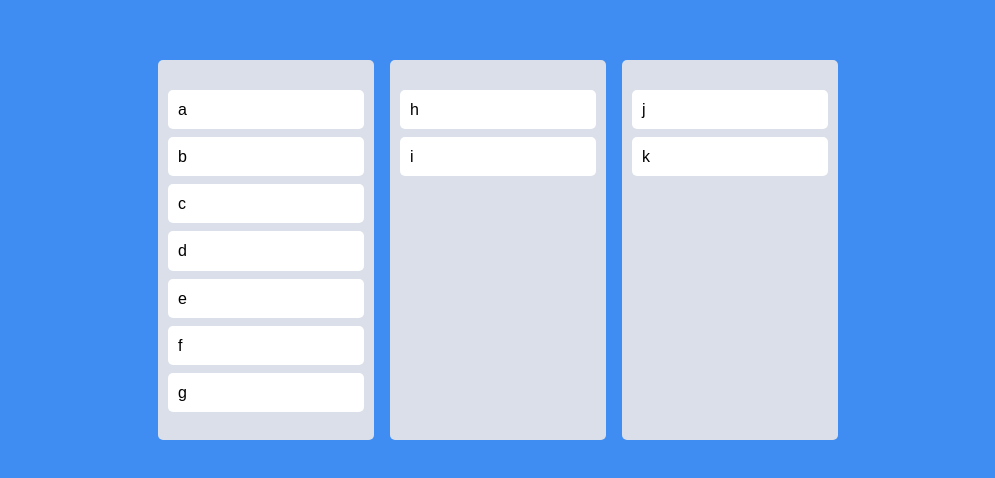
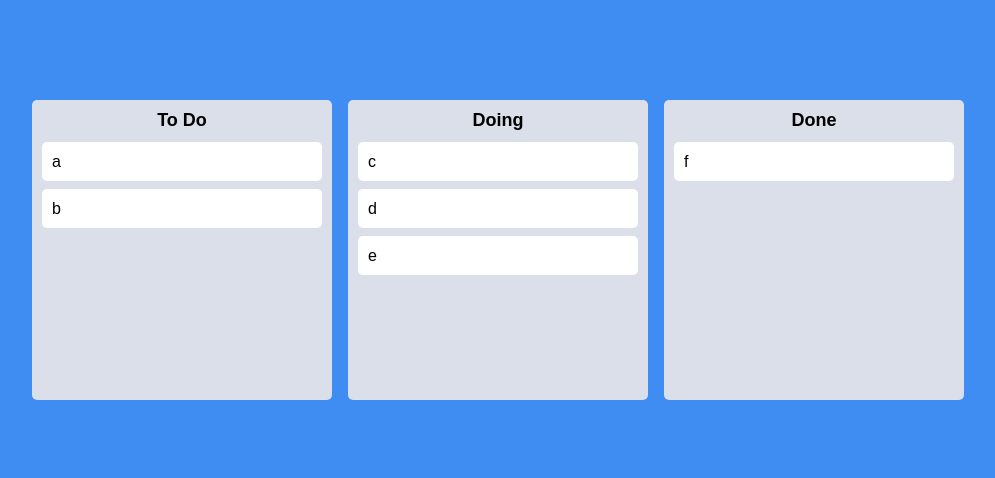
Before and after one commit to daveg7lee/react-masterclass, a React (Create React App) app: page / in a window 1280 px wide. Shown: the part 150-628 px from the top of the page, without its empty margins (142-1137 px from the left). Built offline with nearby package versions, Linux system fonts and the light colour scheme.

Commit message:
Same Board Movement

```diff
--- a/src/App.tsx
+++ b/src/App.tsx
@@ -6,8 +6,7 @@ import Board from './Components/Board';
 
 const Wrapper = styled.div`
   display: flex;
-  max-width: 680px;
-  width: 100%;
+  width: 100vw;
   margin: 0 auto;
   justify-content: center;
   align-items: center;
@@ -15,24 +14,28 @@ const Wrapper = styled.div`
 `;
 
 const Boards = styled.div`
-  display: grid;
+  display: flex;
+  justify-content: center;
+  align-items: flex-start;
   width: 100%;
   gap: 16px;
-  grid-template-columns: repeat(3, 1fr);
 `;
 
 function App() {
   const [toDos, setToDos] = useRecoilState(toDoState);
-  const onDrageEnd = ({ draggableId, destination, source }: DropResult) => {
-    if (!destination) return;
-
-    /*     setToDos((prev) => {
-      const copyToDos = [...prev];
-      copyToDos.splice(source.index, 1);
-      copyToDos.splice(destination.index, 0, draggableId);
-      return copyToDos;
-    });
- */
+  const onDrageEnd = (info: DropResult) => {
+    const { destination, draggableId, source } = info;
+    if (source.droppableId === destination?.droppableId) {
+      setToDos((allBoards) => {
+        const boardCopy = [...allBoards[source.droppableId]];
+        boardCopy.splice(source.index, 1);
+        boardCopy.splice(destination.index, 0, draggableId);
+        return {
+          ...allBoards,
+          [source.droppableId]: boardCopy,
+        };
+      });
+    }
   };
   return (
     <DragDropContext onDragEnd={onDrageEnd}>
--- a/src/Components/Board.tsx
+++ b/src/Components/Board.tsx
@@ -9,24 +9,37 @@ interface IProps {
 }
 
 const Wrapper = styled.div`
+  width: 300px;
   padding: 20px 10px;
-  padding-top: 30px;
+  padding-top: 10px;
   background-color: ${(props) => props.theme.boardColor};
   border-radius: 5px;
+  min-height: 200px;
+  min-height: 300px;
+`;
+
+const Title = styled.h2`
+  text-align: center;
+  font-weight: 600;
+  margin-bottom: 10px;
+  font-size: 18px;
 `;
 
 const Board = ({ toDos, boardId }: IProps) => {
   return (
+    <Wrapper>
+      <Title>{boardId}</Title>
       <Droppable droppableId={boardId}>
         {(magic) => (
-        <Wrapper ref={magic.innerRef} {...magic.droppableProps}>
+          <div ref={magic.innerRef} {...magic.droppableProps}>
             {toDos.map((toDo, index) => (
-            <DraggableCard toDo={toDo} index={index} key={toDo} />
+              <DraggableCard key={toDo} index={index} toDo={toDo} />
             ))}
             {magic.placeholder}
-        </Wrapper>
+          </div>
         )}
       </Droppable>
+    </Wrapper>
   );
 };
 
--- a/src/atom.ts
+++ b/src/atom.ts
@@ -7,8 +7,8 @@ interface ITodo {
 export const toDoState = atom<ITodo>({
   key: 'toDo',
   default: {
-    to_do: ['a', 'b', 'c', 'd', 'e', 'f', 'g'],
-    doing: ['h', 'i'],
-    done: ['j', 'k'],
+    'To Do': ['a', 'b'],
+    Doing: ['c', 'd', 'e'],
+    Done: ['f'],
   },
 });
```
Lines whose indentation alone changed are shown as unchanged.
